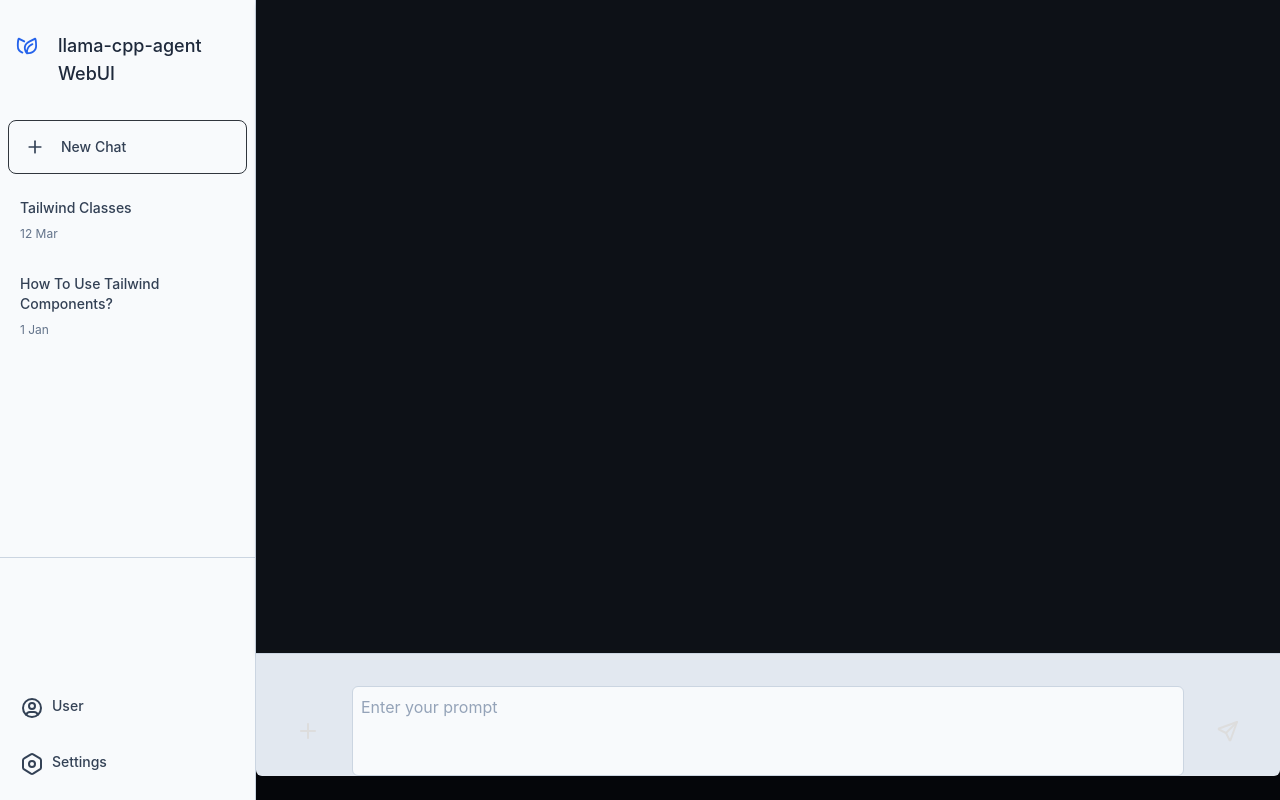
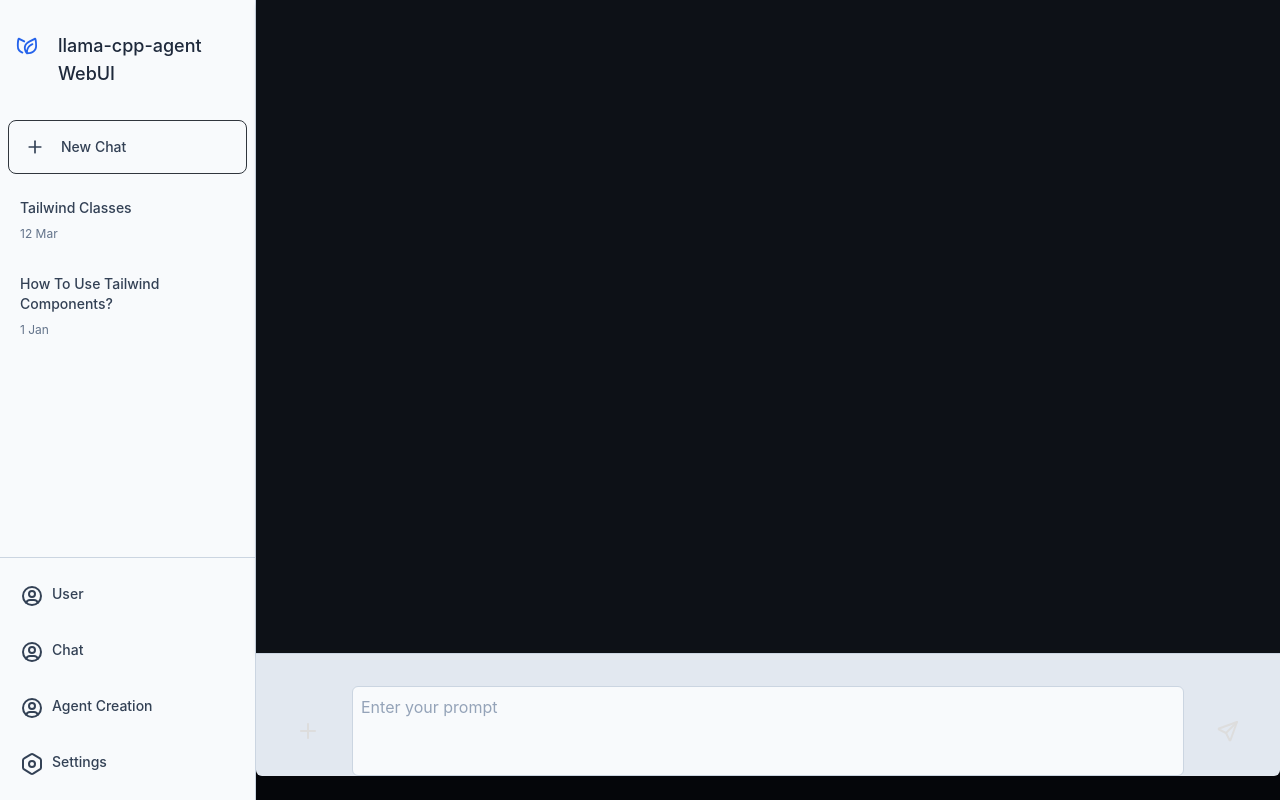
Before and after one commit to Maximilian-Winter/llama-cpp-agent-webui, a SvelteKit app: page / in a window 1280 px wide. Built offline with nearby package versions, Linux system fonts and the light colour scheme.

Commit message:
Added first version of agent creation interface

```diff
--- /dev/null
+++ b/src/components/agent_creation.svelte
@@ -0,0 +1,61 @@
+<script>
+
+</script>
+
+<div class="flex h-[97vh] w-full flex-col">
+    <!-- Prompt Messages -->
+    <div
+            class="mt-20 ml-20 flex-1 overflow-y-auto bg-[#0d1117] text-sm leading-6 text-slate-900 shadow-md dark:bg-[#0d1117] dark:text-slate-300 sm:text-base sm:leading-7"
+    >
+        <form class=" w-1/4">
+            <label for="chat-input" class="sr-only">Enter agent name</label>
+            <div class="flex gap-x-2">
+                <input
+                        id="chat-input"
+                        type="text"
+                        class="w-full rounded-lg border border-slate-300 bg-slate-200 p-3 text-sm text-slate-800 shadow-md focus:border-blue-600 focus:outline-none focus:ring-1 focus:ring-blue-600 dark:border-slate-200/10 dark:bg-slate-800 dark:text-slate-200 dark:placeholder-slate-400 dark:focus:border-blue-600 sm:text-base"
+                        placeholder="Enter agent name"
+
+                        required
+                />
+
+            </div>
+            <label for="chat-input" class="sr-only">Enter agent instructions</label>
+            <div class="flex gap-x-2">
+                <textarea
+                        id="chat-input"
+                        class="w-full rounded-lg border border-slate-300 bg-slate-200 p-3 text-sm text-slate-800 shadow-md focus:border-blue-600 focus:outline-none focus:ring-1 focus:ring-blue-600 dark:border-slate-200/10 dark:bg-slate-800 dark:text-slate-200 dark:placeholder-slate-400 dark:focus:border-blue-600 sm:text-base"
+                        placeholder="Enter agent instructions"
+                        rows="10"
+                        required
+                />
+
+            </div>
+
+            <button
+                    type="submit"
+                    class="rounded-lg border border-transparent bg-blue-600 px-3 py-1 text-slate-200 hover:bg-blue-700 focus:outline-none focus:ring-4 focus:ring-blue-300"
+            >
+                <svg
+                        xmlns="http://www.w3.org/2000/svg"
+                        class="h-10 w-1/4 align-middle "
+                        viewBox="0 0 24 24"
+                        stroke-width="2"
+                        stroke="currentColor"
+                        fill="none"
+                        stroke-linecap="round"
+                        stroke-linejoin="round"
+                >
+                    <path stroke="none" d="M0 0h24v24H0z" fill="none"></path>
+                    <path d="M10 14l11 -11"></path>
+                    <path
+                            d="M21 3l-6.5 18a.55 .55 0 0 1 -1 0l-3.5 -7l-7 -3.5a.55 .55 0 0 1 0 -1l18 -6.5"
+                    ></path>
+                </svg>
+                <span class="sr-only">Enter prompt</span>
+            </button>
+        </form>
+    </div>
+    <!-- Prompt message input -->
+
+</div>
--- a/src/components/app_sidebar.svelte
+++ b/src/components/app_sidebar.svelte
@@ -1,6 +1,12 @@
 <script lang="ts">
-    import {Chat, current_chat, sidebarVisible} from "../stores/app_store";
+    import {Chat, app_mode, current_chat, sidebarVisible} from "../stores/app_store";
 
+    function enableAgentCreationMode() {
+        app_mode.set("agent_creation");
+    }
+    function enableChatMode() {
+        app_mode.set("chat");
+    }
     function toggleSidebar() {
         sidebarVisible.update((v) => !v);
     }
@@ -103,6 +109,52 @@
             </button>
             <button
                     class="flex w-full gap-x-2 rounded-lg px-3 py-2 text-left text-sm font-medium text-slate-700 transition-colors duration-200 hover:bg-slate-200 focus:outline-none dark:text-slate-200 dark:hover:bg-slate-800"
+                    on:click={enableChatMode}
+            >
+                <svg
+                        xmlns="http://www.w3.org/2000/svg"
+                        class="h-6 w-6"
+                        viewBox="0 0 24 24"
+                        stroke-width="2"
+                        stroke="currentColor"
+                        fill="none"
+                        stroke-linecap="round"
+                        stroke-linejoin="round"
+                >
+                    <path stroke="none" d="M0 0h24v24H0z" fill="none"></path>
+                    <path d="M12 12m-9 0a9 9 0 1 0 18 0a9 9 0 1 0 -18 0"></path>
+                    <path d="M12 10m-3 0a3 3 0 1 0 6 0a3 3 0 1 0 -6 0"></path>
+                    <path
+                            d="M6.168 18.849a4 4 0 0 1 3.832 -2.849h4a4 4 0 0 1 3.834 2.855"
+                    ></path>
+                </svg>
+                Chat
+            </button>
+            <button
+                    class="flex w-full gap-x-2 rounded-lg px-3 py-2 text-left text-sm font-medium text-slate-700 transition-colors duration-200 hover:bg-slate-200 focus:outline-none dark:text-slate-200 dark:hover:bg-slate-800"
+                    on:click={enableAgentCreationMode}
+            >
+                <svg
+                        xmlns="http://www.w3.org/2000/svg"
+                        class="h-6 w-6"
+                        viewBox="0 0 24 24"
+                        stroke-width="2"
+                        stroke="currentColor"
+                        fill="none"
+                        stroke-linecap="round"
+                        stroke-linejoin="round"
+                >
+                    <path stroke="none" d="M0 0h24v24H0z" fill="none"></path>
+                    <path d="M12 12m-9 0a9 9 0 1 0 18 0a9 9 0 1 0 -18 0"></path>
+                    <path d="M12 10m-3 0a3 3 0 1 0 6 0a3 3 0 1 0 -6 0"></path>
+                    <path
+                            d="M6.168 18.849a4 4 0 0 1 3.832 -2.849h4a4 4 0 0 1 3.834 2.855"
+                    ></path>
+                </svg>
+                Agent Creation
+            </button>
+            <button
+                    class="flex w-full gap-x-2 rounded-lg px-3 py-2 text-left text-sm font-medium text-slate-700 transition-colors duration-200 hover:bg-slate-200 focus:outline-none dark:text-slate-200 dark:hover:bg-slate-800"
                     on:click={toggleSidebar}
             >
                 <svg
--- a/src/components/main.svelte
+++ b/src/components/main.svelte
@@ -1,15 +1,21 @@
 <script lang="ts">
     import App_sidebar from "./app_sidebar.svelte"
     import Generation_sidebar from './generation_sidebar.svelte';
-    import {sidebarVisible, current_chat, max_tokens, min_p, rep_pen, rep_pen_range, text, tfsz, temperature, top_k , top_p, typ_p} from '../stores/app_store.js';
+    import {app_mode, sidebarVisible} from '../stores/app_store.js';
     import Chat from './chat.svelte';
+    import AgentCreation from './agent_creation.svelte';
 </script>
 
 
 <div class="flex flex-row bg-[#05060a]">
     <!-- Sidebar -->
     <App_sidebar/>
-    <Chat/>
+    {#if $app_mode === 'agent_creation'}
+        <AgentCreation/>
+    {:else if $app_mode === 'chat'}
+        <Chat/>
+    {/if}
+
     {#if $sidebarVisible}
         <Generation_sidebar/>
     {:else}
--- a/src/stores/app_store.js
+++ b/src/stores/app_store.js
@@ -17,6 +17,8 @@ export class Chat {
      */
     messages = [];
 }
+
+export let app_mode = writable("chat");
 export let sidebarVisible = writable(false);
 export let current_chat =  writable(new Chat());
 
```
